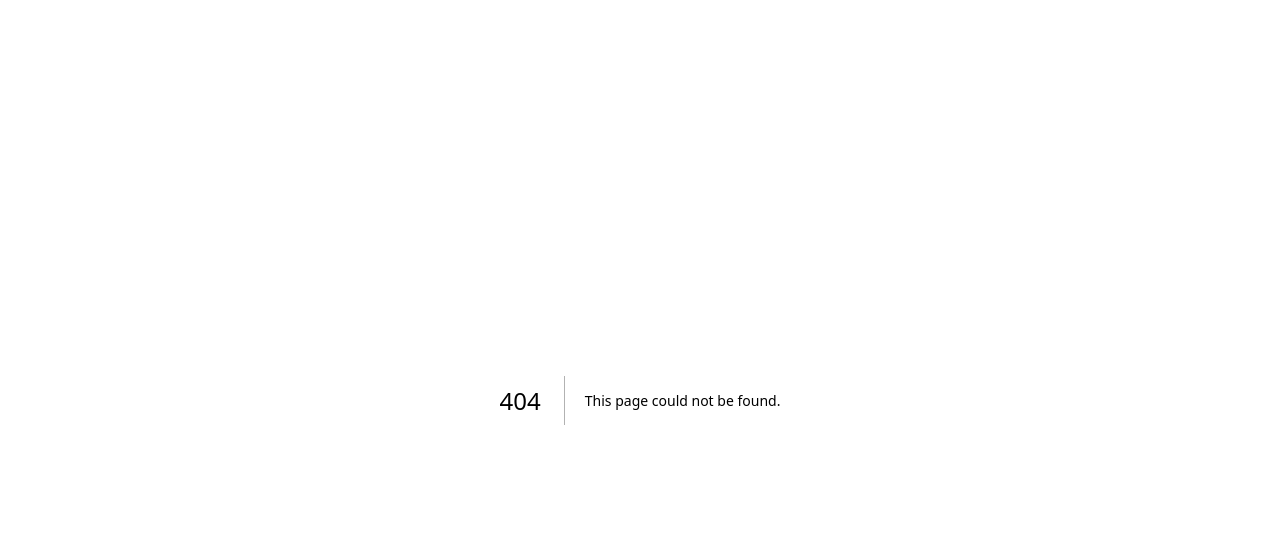
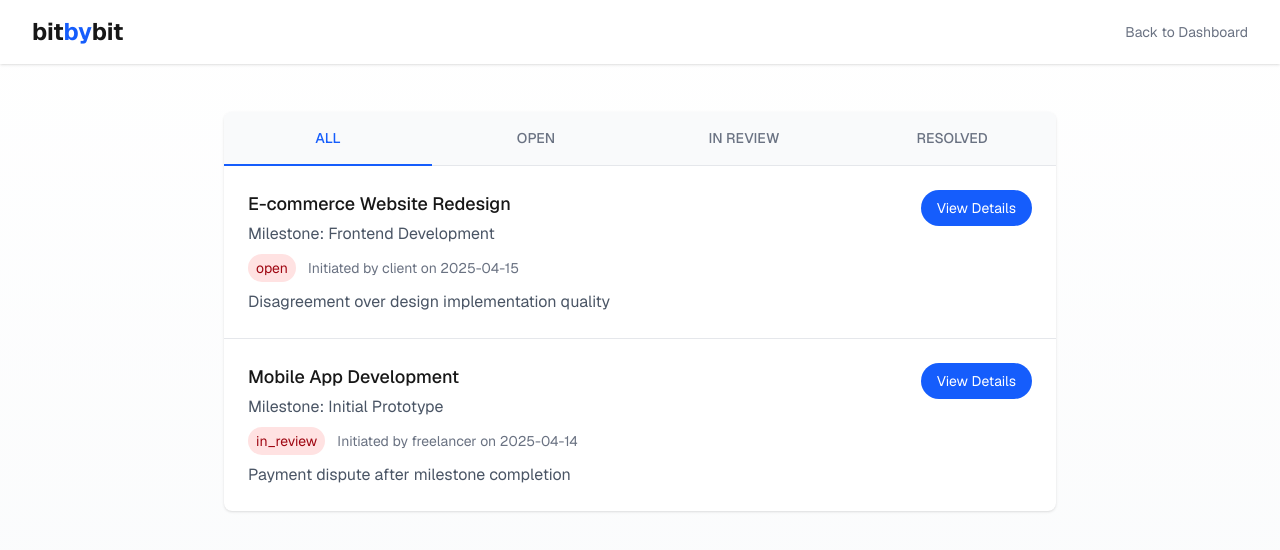
Before and after one commit to joyal-jij0/bitbybit, a Next.js app in the folder web/: page /admin/disputes in a window 1280 px wide. Before the commit this address had no page. Shown: the top 550 px of the page. Built offline with nearby package versions, Linux system fonts and the light colour scheme.

Commit message:
feat: add admin disputes management page with resolution functionality

```diff
--- /dev/null
+++ b/web/src/app/admin/disputes/page.tsx
@@ -0,0 +1,188 @@
+"use client";
+
+import { useState, useEffect } from "react";
+import Link from "next/link";
+
+type DisputeStatus = "open" | "in_review" | "resolved";
+
+interface Dispute {
+  id: string;
+  projectId: string;
+  projectTitle: string;
+  milestoneId: number;
+  milestoneTitle: string;
+  reason: string;
+  initiator: "client" | "freelancer";
+  createdAt: string;
+  status: DisputeStatus;
+  resolutionNotes?: string;
+}
+
+export default function DisputesAdminPage() {
+  const [disputes, setDisputes] = useState<Dispute[]>([]);
+  const [selectedDispute, setSelectedDispute] = useState<Dispute | null>(null);
+  const [activeTab, setActiveTab] = useState<DisputeStatus | "all">("all");
+
+  // Simulate API call to fetch disputes
+  useEffect(() => {
+    setTimeout(() => {
+      setDisputes([
+        {
+          id: "1",
+          projectId: "123",
+          projectTitle: "E-commerce Website Redesign",
+          milestoneId: 2,
+          milestoneTitle: "Frontend Development",
+          reason: "Disagreement over design implementation quality",
+          initiator: "client",
+          createdAt: "2025-04-15",
+          status: "open",
+        },
+        {
+          id: "2",
+          projectId: "456",
+          projectTitle: "Mobile App Development",
+          milestoneId: 1,
+          milestoneTitle: "Initial Prototype",
+          reason: "Payment dispute after milestone completion",
+          initiator: "freelancer",
+          createdAt: "2025-04-14",
+          status: "in_review",
+        },
+      ]);
+    }, 800);
+  }, []);
+
+  const handleResolveDispute = (disputeId: string, notes: string) => {
+    setDisputes(prev =>
+      prev.map(d =>
+        d.id === disputeId
+          ? { ...d, status: "resolved", resolutionNotes: notes }
+          : d
+      )
+    );
+    setSelectedDispute(null);
+  };
+
+  const filteredDisputes = activeTab === "all"
+    ? disputes
+    : disputes.filter(d => d.status === activeTab);
+
+  return (
+    <div className="min-h-screen bg-gradient-to-b from-white to-gray-50 dark:from-gray-900 dark:to-black font-[family-name:var(--font-geist-sans)]">
+      {/* Header */}
+      <header className="bg-white dark:bg-gray-800 shadow dark:shadow-gray-700/20">
+        <div className="max-w-7xl mx-auto px-4 sm:px-6 lg:px-8 py-4 flex justify-between items-center">
+          <div className="flex items-center">
+            <Link href="/" className="text-2xl font-bold dark:text-white">
+              bit<span className="text-blue-600">by</span>bit
+            </Link>
+          </div>
+          <Link
+            href="/dashboard"
+            className="text-sm text-gray-500 hover:text-gray-800 dark:text-gray-400 dark:hover:text-gray-100"
+          >
+            Back to Dashboard
+          </Link>
+        </div>
+      </header>
+
+      {/* Main Content */}
+      <main className="max-w-4xl mx-auto py-12 px-4 sm:px-6 lg:px-8">
+        <div className="bg-white dark:bg-gray-800 shadow dark:shadow-gray-700/20 rounded-lg overflow-hidden">
+          {/* Tab Navigation */}
+          <div className="bg-gray-50 dark:bg-gray-800 border-b border-gray-200 dark:border-gray-700">
+            <nav className="-mb-px flex">
+              {(["all", "open", "in_review", "resolved"] as const).map(tab => (
+                <button
+                  key={tab}
+                  onClick={() => setActiveTab(tab)}
+                  className={`flex-1 py-4 px-1 border-b-2 font-medium text-sm ${
+                    activeTab === tab
+                      ? "border-blue-600 text-blue-600 dark:text-blue-400 dark:border-blue-400"
+                      : "border-transparent text-gray-500 hover:text-gray-700 dark:text-gray-400 dark:hover:text-gray-300"
+                  }`}
+                >
+                  {tab.replace("_", " ").toUpperCase()}
+                </button>
+              ))}
+            </nav>
+          </div>
+
+          {/* Disputes List */}
+          <div className="divide-y divide-gray-200 dark:divide-gray-700">
+            {filteredDisputes.map(dispute => (
+              <div key={dispute.id} className="p-6 hover:bg-gray-50 dark:hover:bg-gray-700/30">
+                <div className="flex justify-between items-start">
+                  <div>
+                    <h3 className="text-lg font-medium dark:text-white">
+                      {dispute.projectTitle}
+                    </h3>
+                    <p className="text-gray-600 dark:text-gray-300 mt-1">
+                      Milestone: {dispute.milestoneTitle}
+                    </p>
+                    <div className="mt-2 text-sm text-gray-500 dark:text-gray-400">
+                      <span className="inline-block px-2 py-1 rounded-full bg-red-100 dark:bg-red-900/30 text-red-800 dark:text-red-400">
+                        {dispute.status}
+                      </span>
+                      <span className="ml-3">
+                        Initiated by {dispute.initiator} on {dispute.createdAt}
+                      </span>
+                    </div>
+                  </div>
+                  <button
+                    onClick={() => setSelectedDispute(dispute)}
+                    className="px-4 py-2 bg-blue-600 text-white rounded-full hover:bg-blue-700 transition-colors text-sm"
+                  >
+                    View Details
+                  </button>
+                </div>
+                <p className="mt-2 text-gray-600 dark:text-gray-300">
+                  {dispute.reason}
+                </p>
+              </div>
+            ))}
+          </div>
+        </div>
+      </main>
+
+      {/* Resolution Modal */}
+      {selectedDispute && (
+        <div className="fixed inset-0 bg-black bg-opacity-50 flex items-center justify-center p-4">
+          <div className="bg-white dark:bg-gray-800 rounded-lg p-6 max-w-2xl w-full">
+            <h3 className="text-xl font-bold dark:text-white mb-4">
+              Resolve Dispute
+            </h3>
+            <div className="space-y-4">
+              <div>
+                <label className="block text-sm font-medium dark:text-gray-300 mb-1">
+                  Resolution Notes
+                </label>
+                <textarea
+                  className="w-full px-4 py-2 border border-gray-300 dark:border-gray-700 rounded-md focus:ring-blue-500 focus:border-blue-500 dark:bg-gray-700 dark:text-white"
+                  rows={4}
+                  placeholder="Enter resolution details..."
+                  defaultValue={selectedDispute.resolutionNotes || ""}
+                />
+              </div>
+              <div className="flex justify-end space-x-3">
+                <button
+                  onClick={() => setSelectedDispute(null)}
+                  className="px-4 py-2 border border-gray-300 dark:border-gray-600 text-gray-700 dark:text-gray-300 rounded-full hover:bg-gray-50 dark:hover:bg-gray-700"
+                >
+                  Cancel
+                </button>
+                <button
+                  onClick={() => handleResolveDispute(selectedDispute.id, "Resolution notes")}
+                  className="px-4 py-2 bg-green-600 text-white rounded-full hover:bg-green-700 transition-colors"
+                >
+                  Mark as Resolved
+                </button>
+              </div>
+            </div>
+          </div>
+        </div>
+      )}
+    </div>
+  );
+}
```
